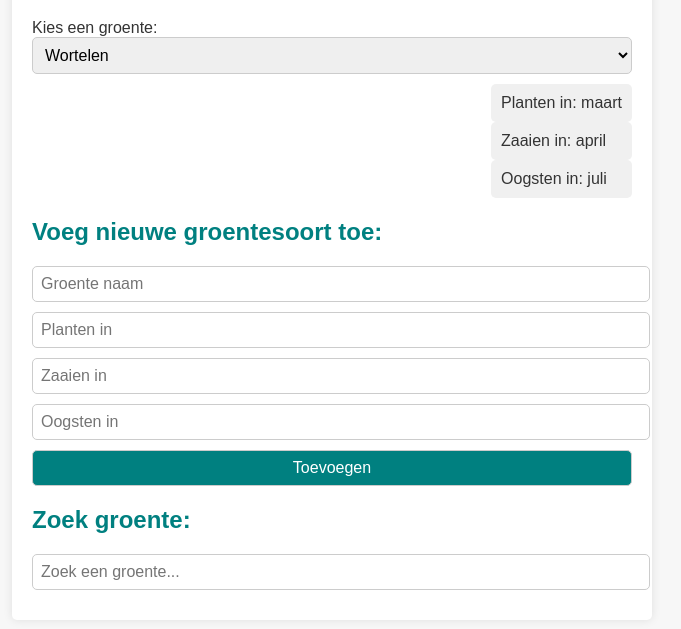
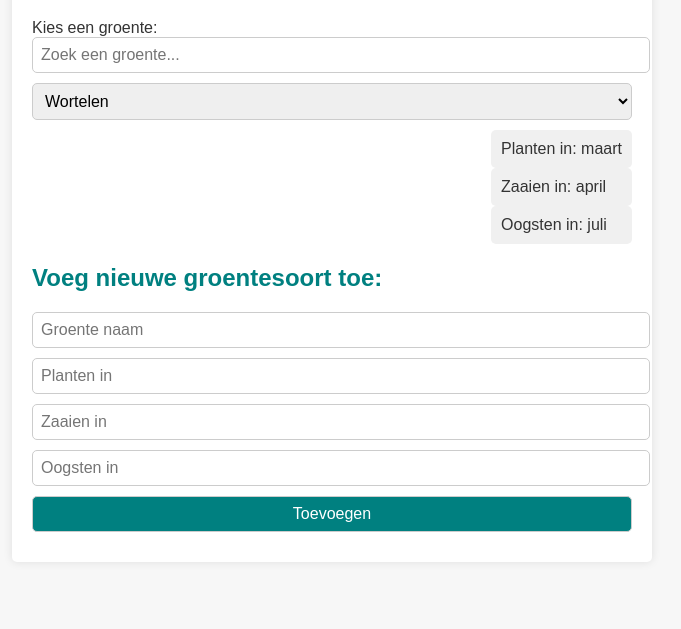
Before and after one commit to adompig/kassen, a plain HTML site: page index.html in a window 1280 px wide. Shown: the part 101-730 px from the top of the page, without its empty margins (308-989 px from the left). Drawn offline with Linux system fonts and the light colour scheme.

Commit message:
Update index.html

```diff
--- a/index.html
+++ b/index.html
@@ -11,6 +11,7 @@
     <h1>Groente Kalender</h1>
 
     <label for="groente">Kies een groente:</label>
+    <input type="text" id="zoekGroente" onkeyup="zoekGroente()" placeholder="Zoek een groente...">
     <select id="groente" onchange="updateCalendar()">
       <option value="wortelen">Wortelen</option>
       <option value="tomaten">Tomaten</option>
@@ -32,9 +33,6 @@
     <input type="text" id="nieuweZaaien" placeholder="Zaaien in">
     <input type="text" id="nieuweOogsten" placeholder="Oogsten in">
     <button onclick="voegGroenteToe()">Toevoegen</button>
-
-    <h2>Zoek groente:</h2>
-    <input type="text" id="zoekTerm" onkeyup="zoekGroente()" placeholder="Zoek een groente...">
   </div>
 
   <script src="script.js"></script>
```
